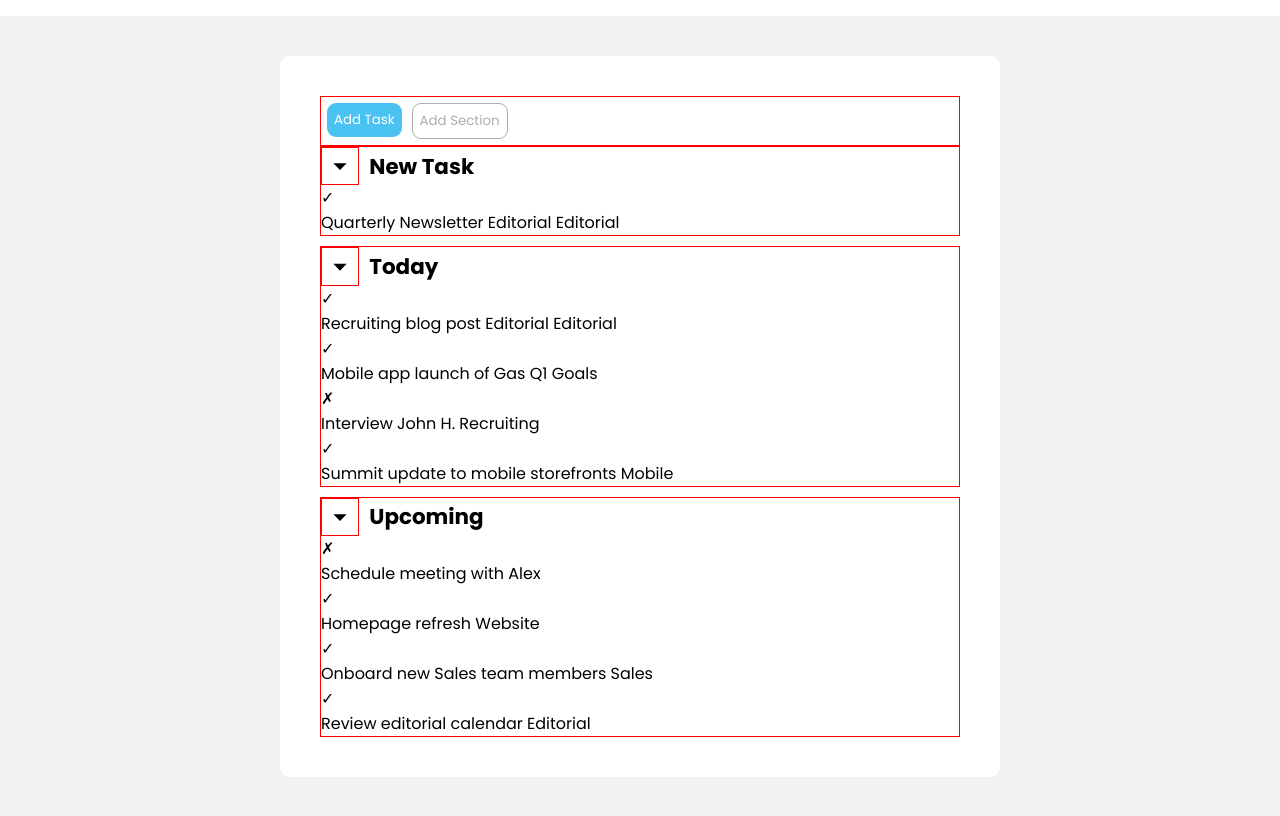
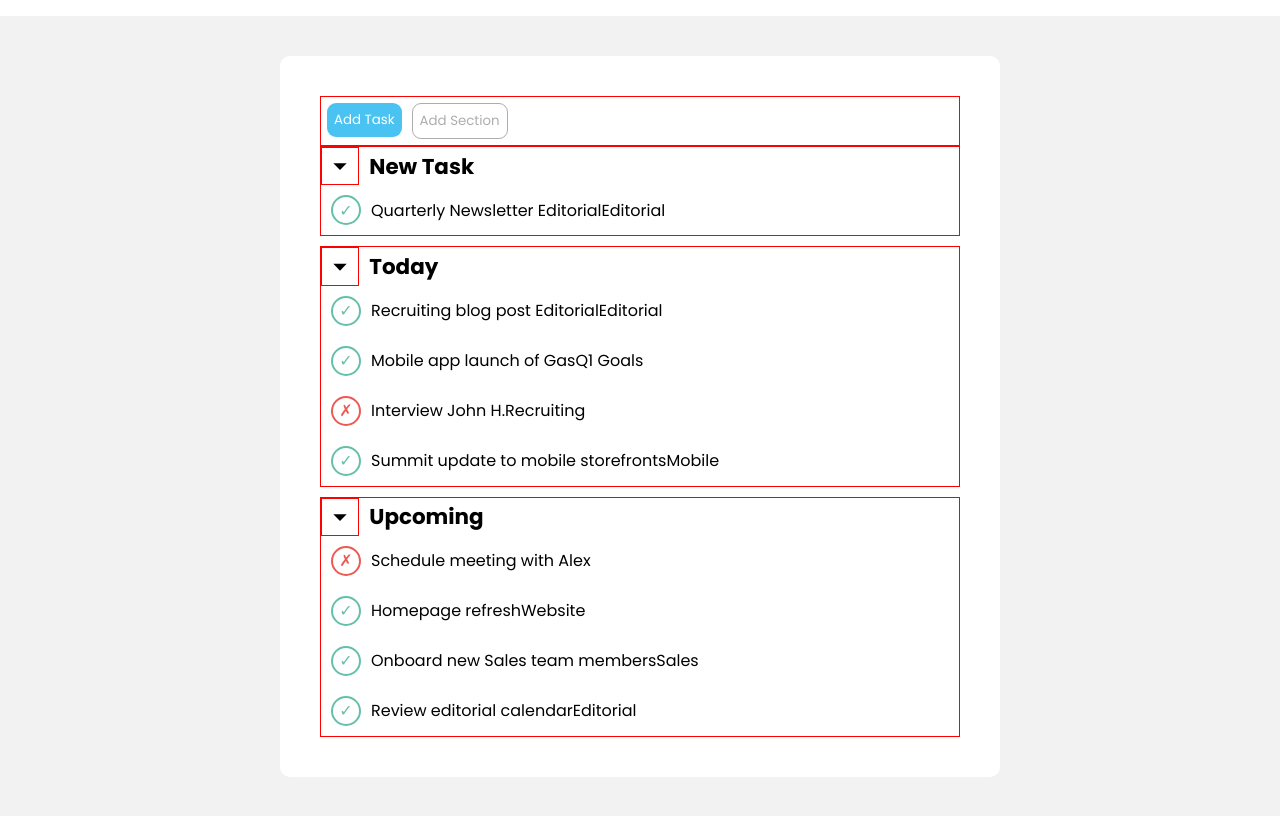
Before and after one commit to raff-E12/html-css-toboolist, a plain HTML site: page index.html in a window 1280 px wide. Shown: the part 72-888 px from the top of the page. Drawn offline with Linux system fonts and the light colour scheme; a web font is replaced by a local one.

Commit message:
feat: Creazione dello stile sui paragrafi e sui check delle varie task

```diff
--- a/index.html
+++ b/index.html
@@ -24,45 +24,45 @@
               <div class="section">
                 <div class="section-title"><span class="arrow-box"><img src="img/arrow_drop_down.svg" alt="arrow" role="img"></span>New Task</div>
                 <div class="task">
-                  <div class="box-items">&#10003;</div>
+                  <div class="box-true">&#10003;</div>
                   <span class="task-title">Quarterly Newsletter Editorial <span class="task-tag">Editorial</span></span>
                 </div>
               </div>
               <div class="section">
                 <div class="section-title"><span class="arrow-box"><img src="img/arrow_drop_down.svg" alt="arrow" role="img"></span>Today</div>
                 <div class="task">
-                <div class="box-items">&#10003;</div>
+                <div class="box-true">&#10003;</div>
                   <span class="task-title">Recruiting blog post Editorial <span class="task-tag">Editorial</span></span>
                 </div>
                 <div class="task">
-                <div class="box-items">&#10003;</div>
+                <div class="box-true">&#10003;</div>
                   <span class="task-title">Mobile app launch of Gas <span class="task-tag">Q1 Goals</span></span>
                 </div>
                 <div class="task">
-                <div class="box-items">&#10007;</div>
+                <div class="box-false">&#10007;</div>
                   <span class="task-title">Interview John H. <span class="task-tag">Recruiting</span></span>
                 </div>
                 <div class="task">
-                    <div class="box-items">&#10003;</div>
+                    <div class="box-true">&#10003;</div>
                   <span class="task-title">Summit update to mobile storefronts <span class="task-tag">Mobile</span></span>
                 </div>
               </div>
               <div class="section">
                 <div class="section-title"><span class="arrow-box"><img src="img/arrow_drop_down.svg" alt="arrow" role="img"></span>Upcoming</div>
                 <div class="task">
-                <div class="box-items">&#10007;</div>
+                <div class="box-false">&#10007;</div>
                   <span class="task-title">Schedule meeting with Alex</span>
                 </div>
                 <div class="task">
-                <div class="box-items">&#10003;</div>
+                <div class="box-true">&#10003;</div>
                   <span class="task-title">Homepage refresh <span class="task-tag">Website</span></span>
                 </div>
                 <div class="task">
-                    <div class="box-items">&#10003;</div>
+                    <div class="box-true">&#10003;</div>
                   <span class="task-title">Onboard new Sales team members <span class="task-tag">Sales</span></span>
                 </div>
                 <div class="task">
-                <div class="box-items">&#10003;</div>
+                <div class="box-true">&#10003;</div>
                   <span class="task-title">Review editorial calendar <span class="task-tag">Editorial</span></span>
                 </div>
               </div>
--- a/style.css
+++ b/style.css
@@ -114,3 +114,40 @@ h1{
     font-size: 1.34em;
     font-weight: 900;
 }
+
+.task-title{
+    display: flex;
+}
+
+.task{
+    display: flex;
+    align-items: center;
+    justify-content: flex-start;
+    padding: 10px;
+    flex-direction: row;
+    gap: 10px;
+}
+
+.box-true{
+    width: 30px;
+    height: 30px;
+    text-align: center;
+    display: flex;
+    align-items: center;
+    justify-content: center;
+    border: 2px solid #65C0A9;
+    border-radius: 20px;
+    color: #65C0A9;
+}
+
+.box-false{
+    width: 30px;
+    height: 30px;
+    text-align: center;
+    display: flex;
+    align-items: center;
+    justify-content: center;
+    border: 2px solid #EB5A53;
+    border-radius: 20px;
+    color: #EB5A53;
+}
```
